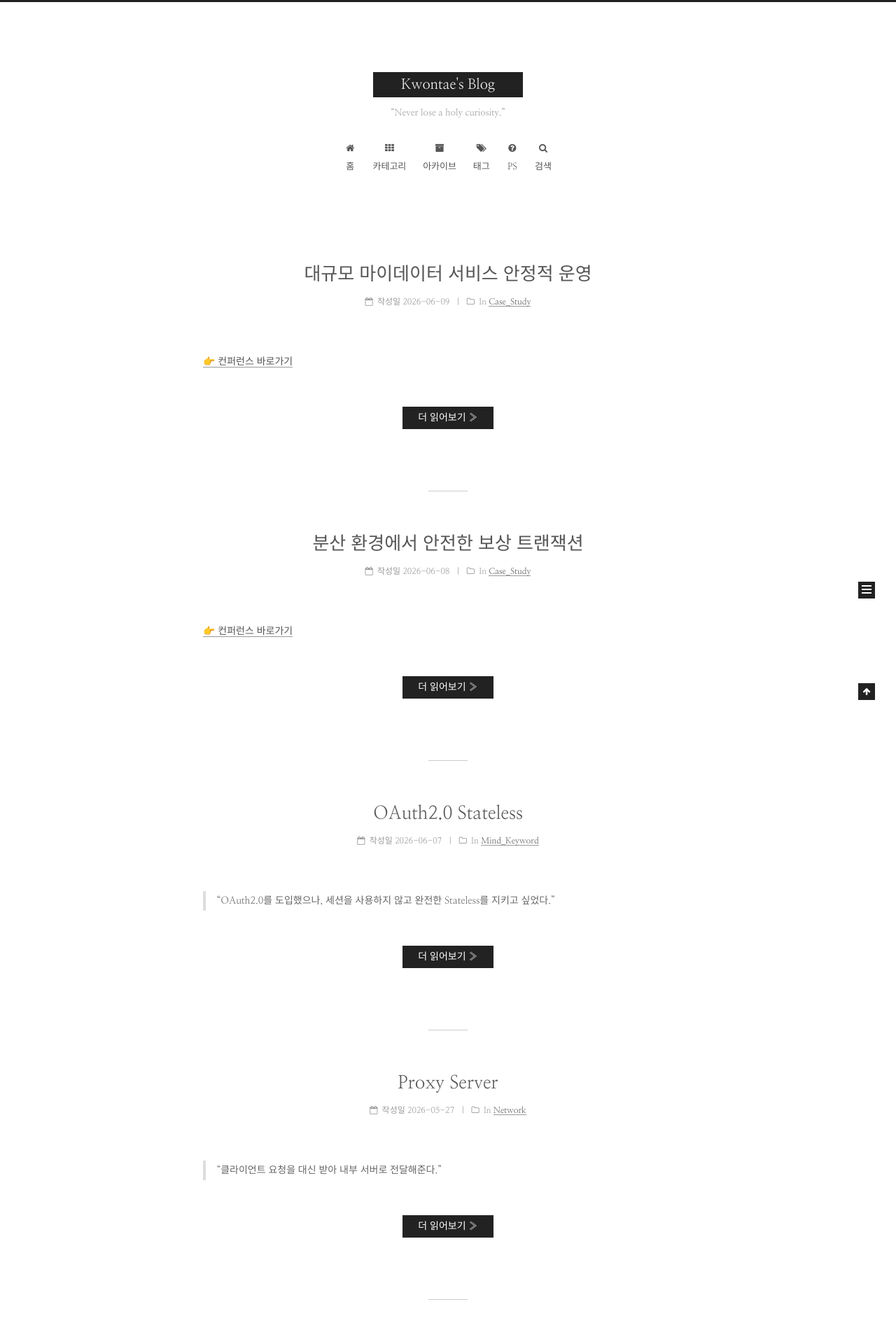
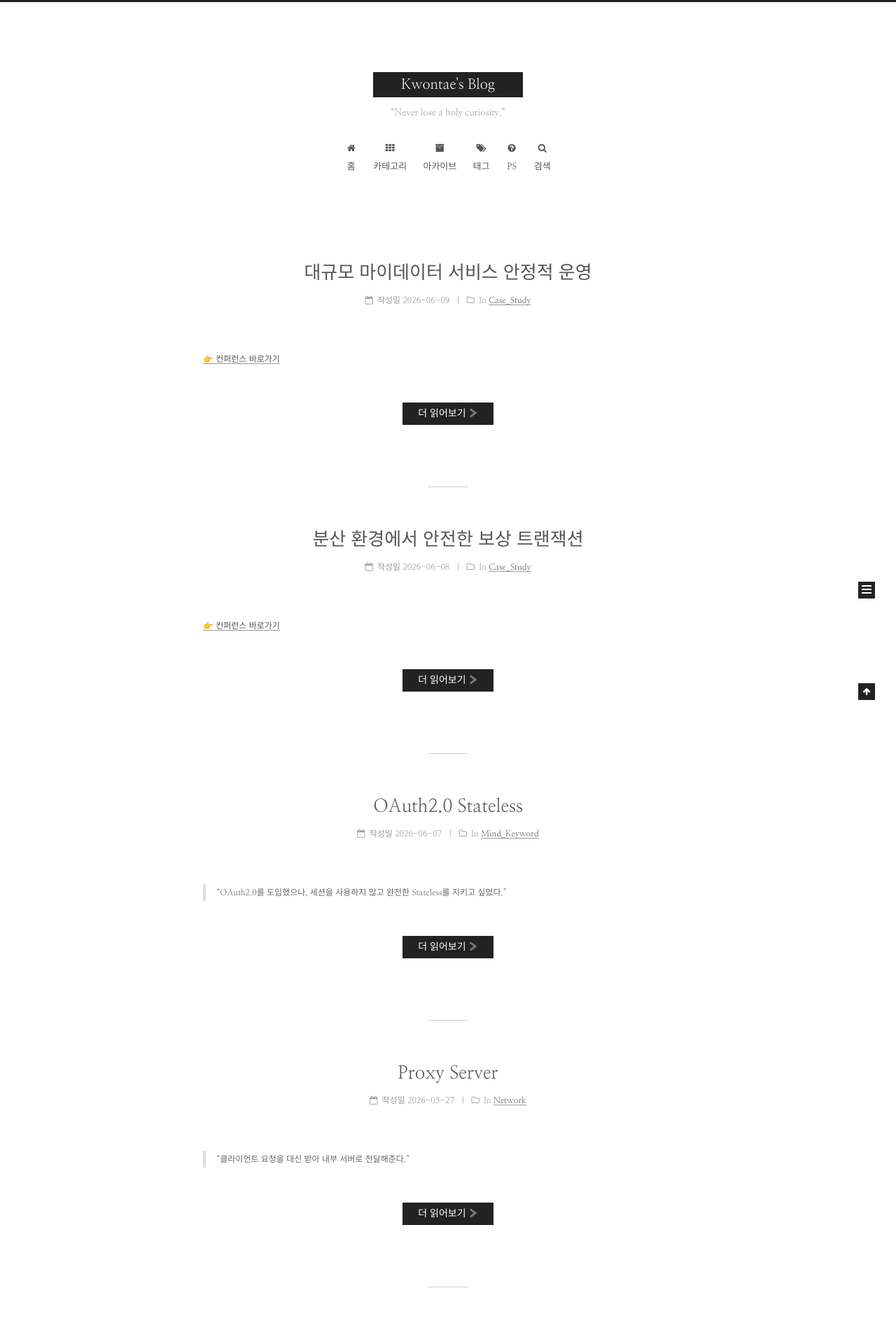
Before and after one commit to xoxoisme/xoxoisme.github.io, a Jekyll site: the page built from index.html, in a window 1280 px wide. Shown: the top 1900 px of the page at 70% size. Built offline with Jekyll 4.4.1, drawn with Linux system fonts in a browser that asks for light colours; the list of posts is cut into pages by our own code.

Commit message:
refactor: 기본 텍스트 크기 줄이기

```diff
--- a/_sass/_variables/base.scss
+++ b/_sass/_variables/base.scss
@@ -91,7 +91,7 @@ $font-weight-bolder       : 700;
 
 
 // Font size
-$font-size-base           : 14px;
+$font-size-base           : 12px;
 $font-size-small          : $font-size-base - 2px;
 $font-size-smaller        : $font-size-base - 4px;
 $font-size-large          : $font-size-base + 2px;
```
